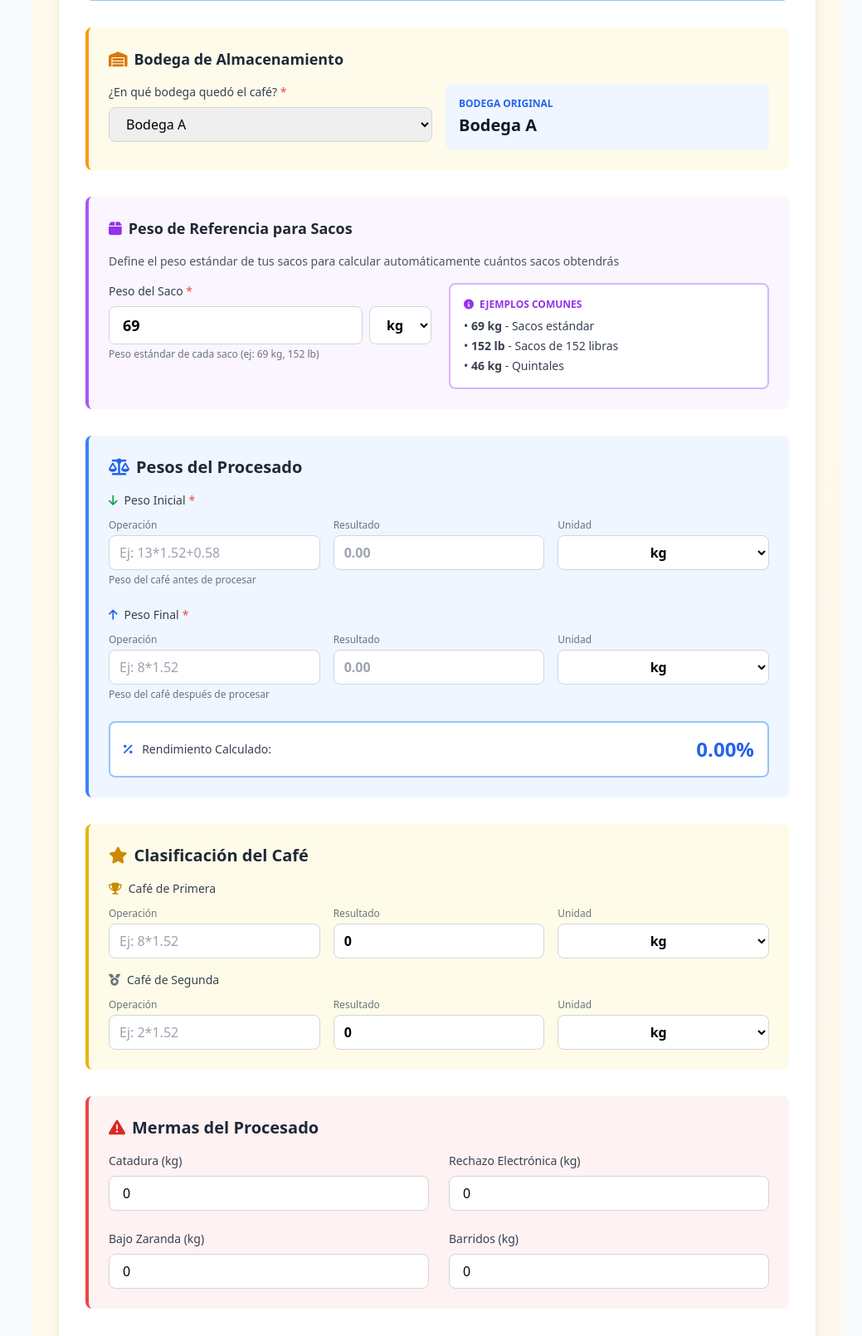
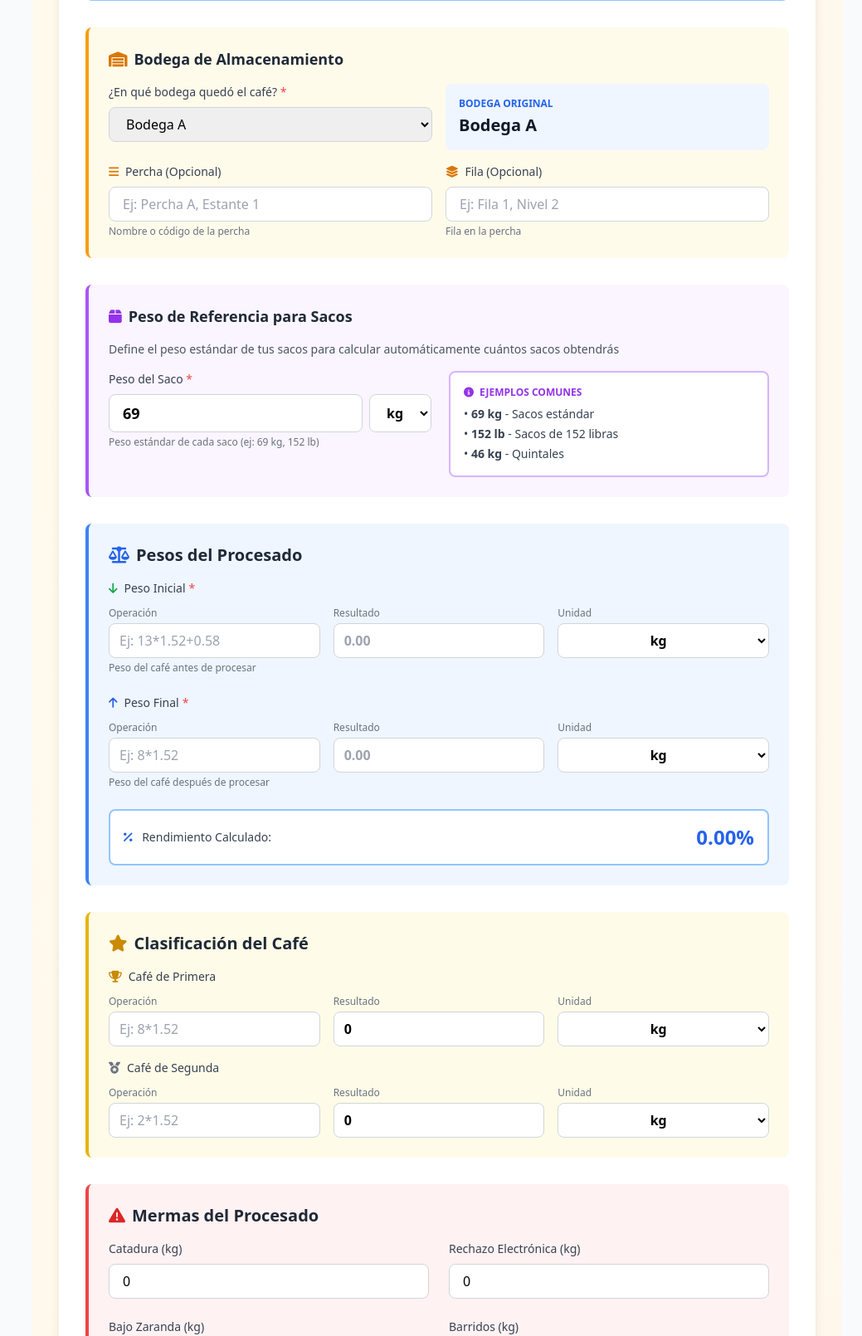
Before and after one commit to JoseAGa415/ElGigante, a Django app: page /lotes/1/procesar/ in a window 1280 px wide. Shown: the part 1057-2667 px from the top of the page at 83% size, without its empty margins (241-1280 px from the left). Run offline with Django 5.2, Linux system fonts and the light colour scheme; a user stored in the database is signed in; tables that the repository leaves empty hold one stand-in row (values such as "Sample post"); some libraries are stand-ins or nearby versions.

Commit message:
feat: Add ubicacion fields (percha, fila) to Procesado, Reproceso and Mezcla
Added percha and fila fields to track physical location in warehouse:
- Added percha and fila fields to Procesado, Reproceso, and Mezcla models
- Updated crear_procesado, editar_procesado views to handle location fields
- Updated crear_reproceso, editar_reproceso views to handle location fields
- Updated crear_mezcla, editar_mezcla views to handle location fields
- Updated procesados/crear.html template with percha and fila inputs
- Created migration 0032_add_ubicacion_fields

Pending: Update remaining templates (editar procesado, crear/editar reproceso, crear/editar mezcla)

Co-Authored-By: Claude Sonnet 4.5 <noreply@anthropic.com>

```diff
--- a/beneficio/models.py
+++ b/beneficio/models.py
@@ -240,6 +240,8 @@ class Procesado(models.Model):
         related_name='procesados_almacenados',
         verbose_name="Bodega de Almacenamiento"
     )
+    percha = models.CharField(max_length=100, blank=True, null=True, help_text="Nombre de la percha")
+    fila = models.CharField(max_length=50, blank=True, null=True, help_text="Fila en la percha")
     finalizado = models.BooleanField(
         default=False,
         help_text='Indica si el procesado ha sido completado'
@@ -503,6 +505,8 @@ class Reproceso(models.Model):
         related_name='reprocesos_almacenados',
         verbose_name="Bodega de Almacenamiento"
     )
+    percha = models.CharField(max_length=100, blank=True, null=True, help_text="Nombre de la percha")
+    fila = models.CharField(max_length=50, blank=True, null=True, help_text="Fila en la percha")
 
     # Pesos con unidades
     peso_inicial_kg = models.DecimalField(max_digits=10, decimal_places=2)
@@ -780,6 +784,8 @@ class Mezcla(models.Model):
         related_name='mezclas_almacenadas',
         verbose_name="Bodega de Almacenamiento"
     )
+    percha = models.CharField(max_length=100, blank=True, null=True, help_text="Nombre de la percha")
+    fila = models.CharField(max_length=50, blank=True, null=True, help_text="Fila en la percha")
 
     created_at = models.DateTimeField(auto_now_add=True)
 
--- a/beneficio/templates/beneficio/procesados/crear.html
+++ b/beneficio/templates/beneficio/procesados/crear.html
@@ -168,6 +168,30 @@
                     <div class="bg-blue-50 p-4 rounded-lg">
                         <p class="text-xs text-blue-600 font-semibold mb-1">BODEGA ORIGINAL</p>
                         <p class="text-xl font-bold text-gray-900">Bodega {{ lote.bodega.codigo }}</p>
+                    </div>
+                </div>
+                <div class="grid grid-cols-1 md:grid-cols-2 gap-4 mt-4">
+                    <div>
+                        <label class="block text-sm font-medium text-gray-700 mb-2">
+                            <i class="fas fa-bars mr-1 text-amber-600"></i>
+                            Percha (Opcional)
+                        </label>
+                        <input type="text"
+                               name="percha"
+                               placeholder="Ej: Percha A, Estante 1"
+                               class="w-full px-4 py-2 rounded-lg border border-gray-300 focus:ring-2 focus:ring-amber-600">
+                        <p class="text-xs text-gray-500 mt-1">Nombre o código de la percha</p>
+                    </div>
+                    <div>
+                        <label class="block text-sm font-medium text-gray-700 mb-2">
+                            <i class="fas fa-layer-group mr-1 text-amber-600"></i>
+                            Fila (Opcional)
+                        </label>
+                        <input type="text"
+                               name="fila"
+                               placeholder="Ej: Fila 1, Nivel 2"
+                               class="w-full px-4 py-2 rounded-lg border border-gray-300 focus:ring-2 focus:ring-amber-600">
+                        <p class="text-xs text-gray-500 mt-1">Fila en la percha</p>
                     </div>
                 </div>
             </div>
--- a/beneficio/views.py
+++ b/beneficio/views.py
@@ -589,10 +589,13 @@ def crear_procesado(request, lote_id):
                 if hasattr(procesado, 'unidad_saco_referencia'):
                     procesado.unidad_saco_referencia = unidad_saco
 
-                # Bodega destino (si existe en tu modelo)
+                # Bodega destino y ubicación
                 bodega_destino_id = request.POST.get('bodega_destino')
                 if bodega_destino_id and hasattr(procesado, 'bodega_destino'):
                     procesado.bodega_destino_id = bodega_destino_id
+
+                procesado.percha = request.POST.get('percha', '')
+                procesado.fila = request.POST.get('fila', '')
 
                 procesado.save()
 
@@ -653,6 +656,13 @@ def editar_procesado(request, pk):
                 procesado.bajo_zaranda = request.POST.get('bajo_zaranda', 0)
                 procesado.barridos = request.POST.get('barridos', 0)
                 procesado.observaciones = request.POST.get('observaciones', '')
+
+                # Ubicación
+                bodega_destino_id = request.POST.get('bodega_destino')
+                procesado.bodega_destino_id = bodega_destino_id if bodega_destino_id else None
+                procesado.percha = request.POST.get('percha', '')
+                procesado.fila = request.POST.get('fila', '')
+
                 procesado.save()
 
                 messages.success(request, f'Procesado #{procesado.numero_trilla} actualizado exitosamente')
@@ -662,6 +672,7 @@ def editar_procesado(request, pk):
 
     context = {
         'procesado': procesado,
+        'bodegas': Bodega.objects.all(),
     }
     return render(request, 'beneficio/procesados/editar.html', context)
 
@@ -798,6 +809,9 @@ def crear_reproceso(request, procesado_id):
                 bodega_destino_id = request.POST.get('bodega_destino')
                 if bodega_destino_id:
                     reproceso.bodega_destino_id = bodega_destino_id
+
+                reproceso.percha = request.POST.get('percha', '')
+                reproceso.fila = request.POST.get('fila', '')
 
                 reproceso.peso_inicial_kg = request.POST.get('peso_inicial_kg')
                 reproceso.unidad_peso_inicial = request.POST.get('unidad_peso_inicial', 'kg')
@@ -856,6 +870,10 @@ def editar_reproceso(request, pk):
             bodega_id = request.POST.get('bodega_destino')
             if bodega_id:
                 reproceso.bodega_destino = Bodega.objects.get(id=bodega_id)
+
+            # Ubicación
+            reproceso.percha = request.POST.get('percha', '')
+            reproceso.fila = request.POST.get('fila', '')
 
             # Pesos
             reproceso.peso_inicial_kg = Decimal(request.POST.get('peso_inicial_kg', '0'))
@@ -994,6 +1012,10 @@ def crear_mezcla(request):
                 bodega_destino_id = request.POST.get('bodega_destino')
                 if bodega_destino_id:
                     mezcla.bodega_destino_id = bodega_destino_id
+
+                mezcla.percha = request.POST.get('percha', '')
+                mezcla.fila = request.POST.get('fila', '')
+
                 mezcla.descripcion = request.POST.get('descripcion', '')
                 mezcla.destino = request.POST.get('destino', '')
                 mezcla.responsable = request.user
@@ -1095,7 +1117,14 @@ def editar_mezcla(request, pk):
         try:
             mezcla.descripcion = request.POST.get('descripcion', '')
             mezcla.destino = request.POST.get('destino', '')
-            mezcla.save(update_fields=['descripcion', 'destino'])
+
+            # Ubicación
+            bodega_destino_id = request.POST.get('bodega_destino')
+            mezcla.bodega_destino_id = bodega_destino_id if bodega_destino_id else None
+            mezcla.percha = request.POST.get('percha', '')
+            mezcla.fila = request.POST.get('fila', '')
+
+            mezcla.save()
             messages.success(request, 'Mezcla actualizada exitosamente')
             return redirect('detalle_mezcla', pk=mezcla.pk)
         except Exception as e:
@@ -1103,6 +1132,7 @@ def editar_mezcla(request, pk):
 
     context = {
         'mezcla': mezcla,
+        'bodegas': Bodega.objects.all(),
     }
     return render(request, 'beneficio/mezclas/editar.html', context)
 
```
Also changed, not shown: beneficio/migrations/0032_add_ubicacion_fields.py (added).
